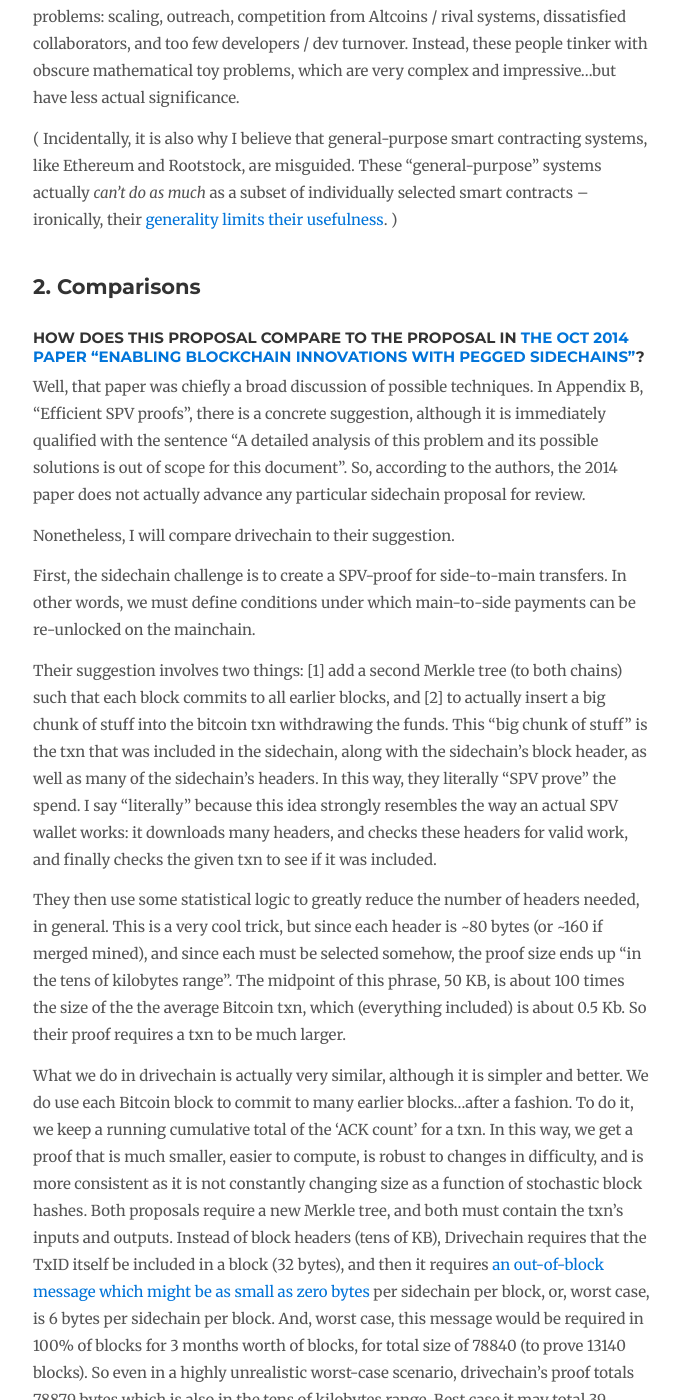
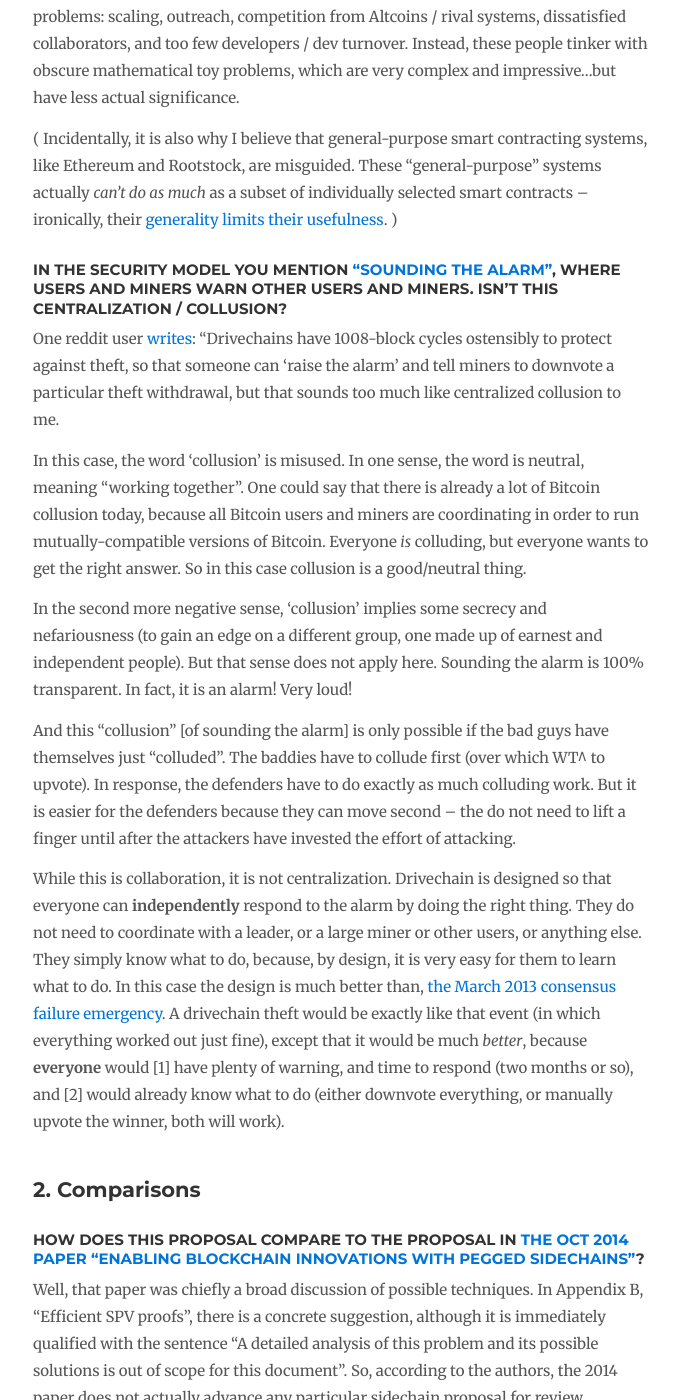
Before and after one commit to drivechain-project/drivechain.info, a Jekyll site: the page built from faq/index.md, in a window 1280 px wide and 1400 px high, scrolled down 7295 px. Shown: the whole window, without its empty margins (137-817 px from the left). Built offline with Jekyll 4.4.1, drawn with Linux system fonts in a browser that asks for light colours; nearby versions of some CDN libraries; comment, search, counter and statistics services are not loaded.

Commit message:
lost FAQ answer
I wrote this response a while ago but never uploaded it

```diff
--- a/faq/index.md
+++ b/faq/index.md
@@ -124,6 +124,19 @@
 This is why the strongest cryptographers often have no solutions to Bitcoin's largest problems: scaling, outreach, competition from Altcoins / rival systems, dissatisfied collaborators, and too few developers / dev turnover. Instead, these people tinker with obscure mathematical toy problems, which are very complex and impressive...but have less actual significance.
 
 ( Incidentally, it is also why I believe that general-purpose smart contracting systems, like Ethereum and Rootstock, are misguided. These "general-purpose" systems actually *can't do as much* as a subset of individually selected smart contracts -- ironically, their [generality limits their usefulness](http://www.truthcoin.info/blog/contracts-oracles-sidechains/). )
+
+
+### In the security model you mention ["sounding the alarm"](http://www.truthcoin.info/blog/drivechain/#security-models), where users and miners warn other users and miners. Isn't this centralization / collusion? ### {#sound-the-alarm}
+
+One reddit user [writes](https://www.reddit.com/r/Bitcoin/comments/6ztp3b/lets_discuss_something_techrelated_for_a_change/dn0rsdo/?utm_content=permalink&utm_medium=front&utm_source=reddit&utm_name=Bitcoin): "Drivechains have 1008-block cycles ostensibly to protect against theft, so that someone can 'raise the alarm' and tell miners to downvote a particular theft withdrawal, but that sounds too much like centralized collusion to me.
+
+In this case, the word 'collusion' is misused. In one sense, the word is neutral, meaning "working together". One could say that there is already a lot of Bitcoin collusion today, because all Bitcoin users and miners are coordinating in order to run mutually-compatible versions of Bitcoin. Everyone *is* colluding, but everyone wants to get the right answer. So in this case collusion is a good/neutral thing.
+
+In the second more negative sense, 'collusion' implies some secrecy and nefariousness (to gain an edge on a different group, one made up of earnest and independent people). But that sense does not apply here. Sounding the alarm is 100% transparent. In fact, it is an alarm! Very loud!
+
+And this "collusion" [of sounding the alarm] is only possible if the bad guys have themselves just "colluded". The baddies have to collude first (over which WT^ to upvote). In response, the defenders have to do exactly as much colluding work. But it is easier for the defenders because they can move second -- the do not need to lift a finger until after the attackers have invested the effort of attacking.
+
+While this is collaboration, it is not centralization. Drivechain is designed so that everyone can **independently** respond to the alarm by doing the right thing. They do not need to coordinate with a leader, or a large miner or other users, or anything else. They simply know what to do, because, by design, it is very easy for them to learn what to do. In this case the design is much better than, [the March 2013 consensus failure emergency](http://www.truthcoin.info/blog/against-the-hard-fork/#3-coordination-and-ambiguity). A drivechain theft would be exactly like that event (in which everything worked out just fine), except that it would be much *better*, because **everyone** would [1] have plenty of warning, and time to respond (two months or so), and [2] would already know what to do (either downvote everything, or manually upvote the winner, both will work).
 
 
 
```
